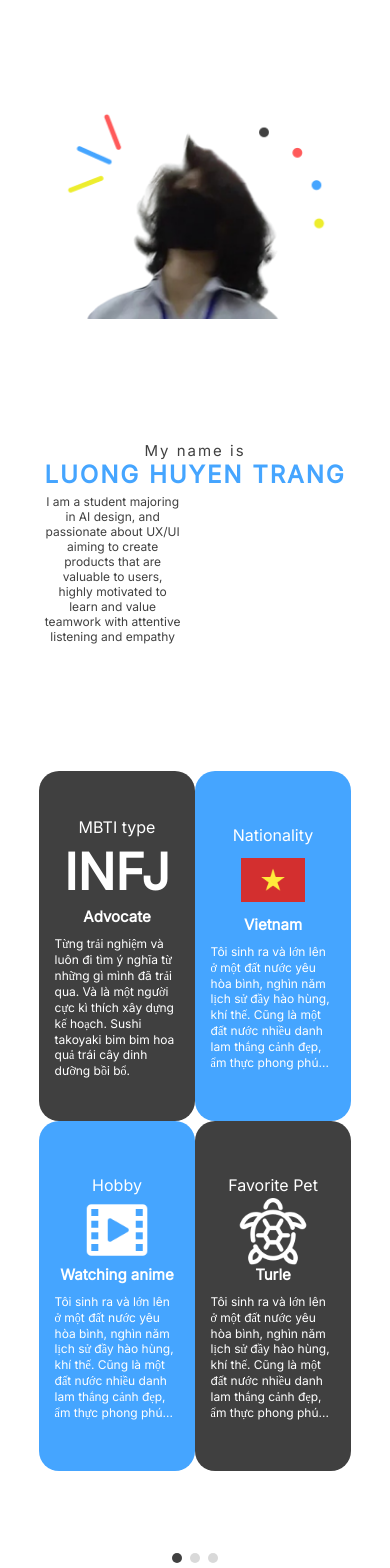
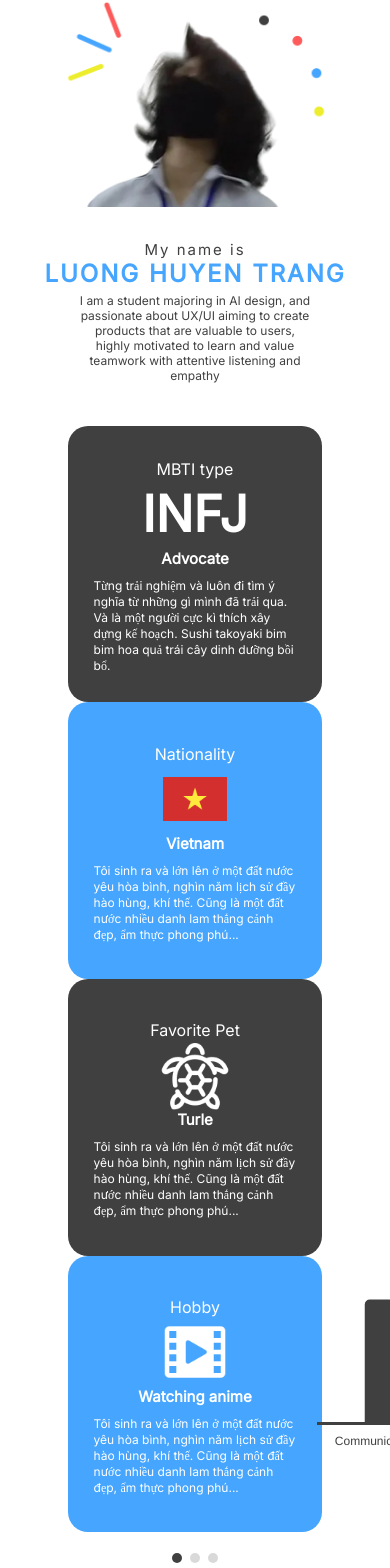
Before and after one commit to HelloWorld1604/my-blogs, a React (Vite) app: page / in a window 390 px wide. Shown: the part 1869-3437 px from the top of the page. Built offline with nearby package versions, Linux system fonts and the light colour scheme; grey boxes are pictures that could not be loaded; a web font is replaced by a local one.

Commit message:
Sửa responsive smartphone page About-me slide 1

```diff
--- a/src/pages/AboutMe.css
+++ b/src/pages/AboutMe.css
@@ -37,6 +37,14 @@
     justify-content: center;
 }
 
+.top-slide {
+    align-items: flex-end;
+}
+
+.bottom-slide {
+    align-items: flex-start;
+}
+
 /* Slide 1 ------------------------------------------------------------------------- */
 /* About me Slide 1 - left screen */
 
@@ -65,6 +73,11 @@
     font-family: "Inter";
     color: #404040;
     text-align: center;
+
+    display: flex;
+    flex-direction: column;
+    justify-content: center;
+    align-items: center;
 }
 
 .slide-subtitle {
@@ -322,7 +335,7 @@
 
 
 
-/* Tablet and Mobile edition -------------------- */
+/* Tablet, Mobile, Smartphone edition -------------------- */
 
 /* Tablet */
 @media only screen and (width <= 1100px) and (width >= 900px) {
@@ -408,3 +421,44 @@
         font-size: 25px;
     }
 }
+
+/* Smartphone */
+@media only screen and (width <= 500px) {
+    /* Slide 1 ---------------------------------------*/
+    .slide-title {
+        margin: 1px;
+    }
+
+    #LHT {
+        margin: 1px;
+    }
+
+    .slide-content-container {
+        margin: 1px;
+    }
+
+    .slide-content {
+        width: 60vw;
+        font-size: 12px;
+    }
+
+    /* About me Slide 1 - right screen */
+    #fun-facts {
+        height: 200vh;
+    }
+
+    .black-block, .blue-block {
+        width: 65%;
+        height: 50%;
+    }
+
+    .top-slide {
+        flex-direction: column;
+        align-items: center;
+    }
+
+    .bottom-slide {
+        flex-direction: column-reverse;
+        align-items: center;
+    }
+}
--- a/src/pages/AboutMe.jsx
+++ b/src/pages/AboutMe.jsx
@@ -227,9 +227,9 @@ function AboutMe() {
                 pagination={{clickable:true}}>
 
                 <SwiperSlide>
-                    <div className="slides" id="bio">
+                    <div className="slides">
 
-                        <div className="left-slide">
+                        <div className="left-slide" id="bio-intro">
                             <h1 className="slide-title">Biography</h1>
                             <div id="LHT" />
                             <div className="slide-content-container">
@@ -243,8 +243,8 @@ function AboutMe() {
                             </div>
                         </div>
 
-                        <div className="right-slide">
-                            <div className="top-slide" style={{alignItems:"self-end"}}>
+                        <div className="right-slide" id="fun-facts">
+                            <div className="top-slide">
 
                                 <div className="black-block">
                                     <p className="block-title">MBTI type</p>
@@ -266,7 +266,7 @@ function AboutMe() {
 
                             </div>
 
-                            <div className="bottom-slide" style={{alignItems:"self-start"}}>
+                            <div className="bottom-slide">
 
                                 <div className="blue-block">
                                     <p className="block-title">Hobby</p>
```
